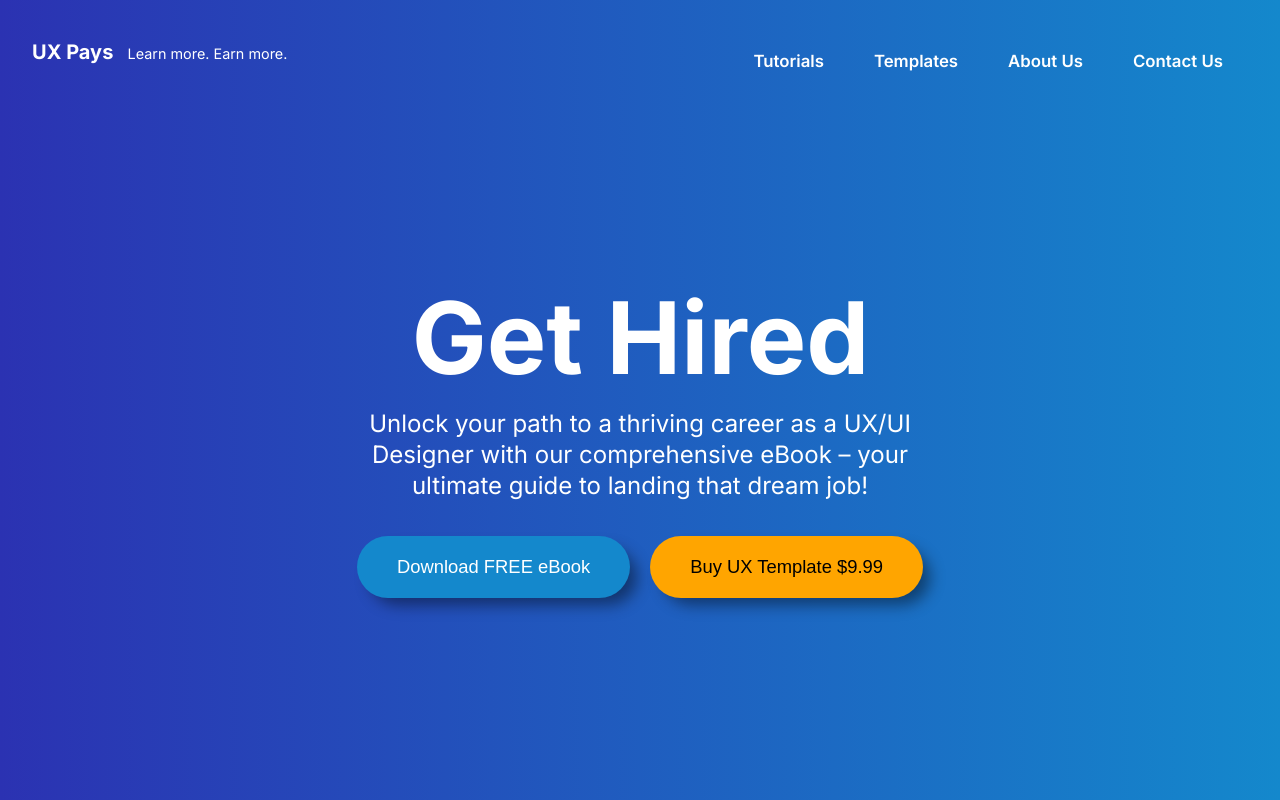
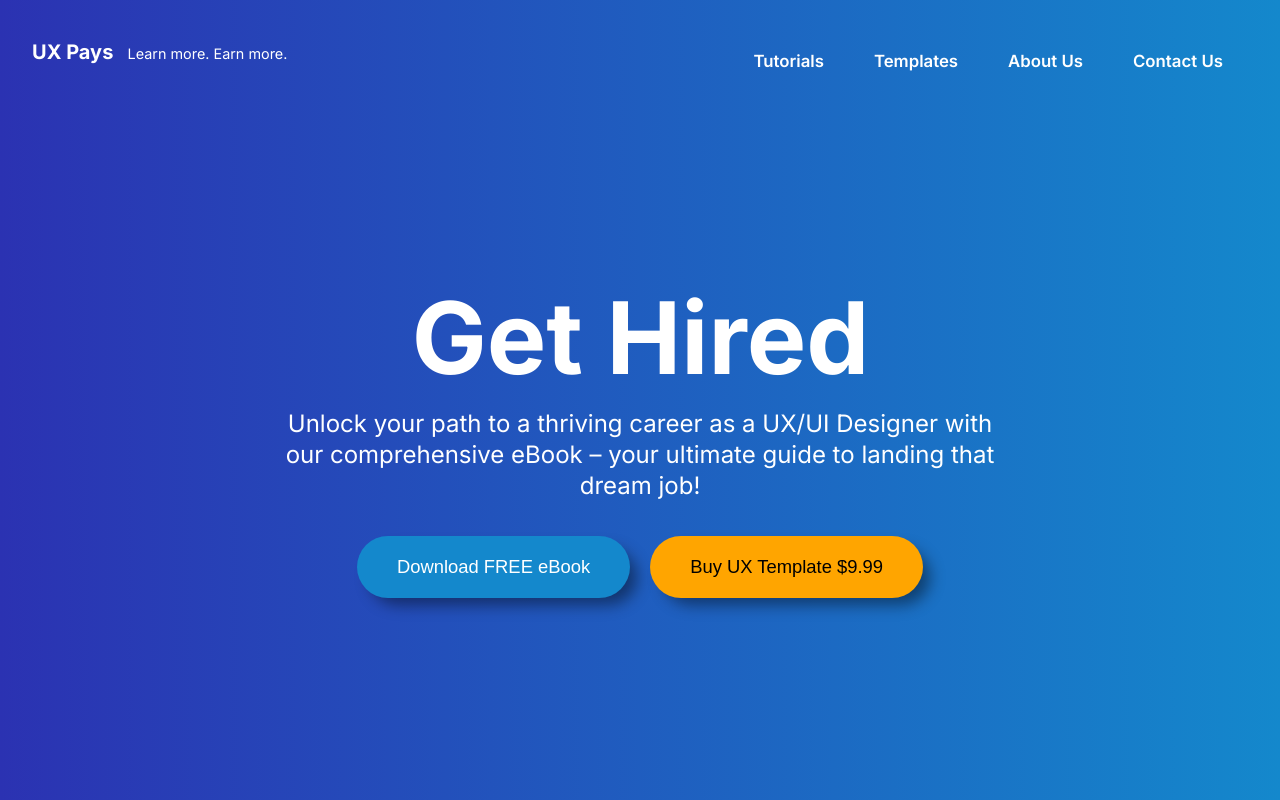
Before and after one commit to jamesdesigns/vue-project, a Vue app: page / in a window 1280 px wide. Shown: the top 800 px of the page. Built offline with nearby package versions, Linux system fonts and the light colour scheme.

Commit message:
Extend the length of the content

```diff
--- a/src/components/HeroBanner.vue
+++ b/src/components/HeroBanner.vue
@@ -25,7 +25,7 @@
     width: 100%;
   }
   .hero-content { text-align: center;}
-  .intro { max-width: 625px; color: white; font-size:1.5rem;margin-top:20px;margin-bottom: 35px;line-height: 1.3;}
+  .intro { max-width: 725px; color: white; font-size:1.5rem;margin-top:20px;margin-bottom: 35px;line-height: 1.3;}
   button {
     padding: 20px 40px;
     border-radius: 50px;
--- a/src/components/TestTwo.vue
+++ b/src/components/TestTwo.vue
@@ -341,12 +341,14 @@ li {
   color: white;
   font-size: 1.5rem;
 }
+p { margin: 5px 0; }
 
 input { margin-left: 3%; }
-.result { margin-top: 5%; font-size: 1.15rem; }
+.result { margin-top: 2%; font-size: 1.15rem; }
 
 .submit-btn {
   margin-top: 2%;
+  margin-bottom: 2%;
   padding: 15px 45px;
   border-radius: 45px;
   background-color: white;
```
